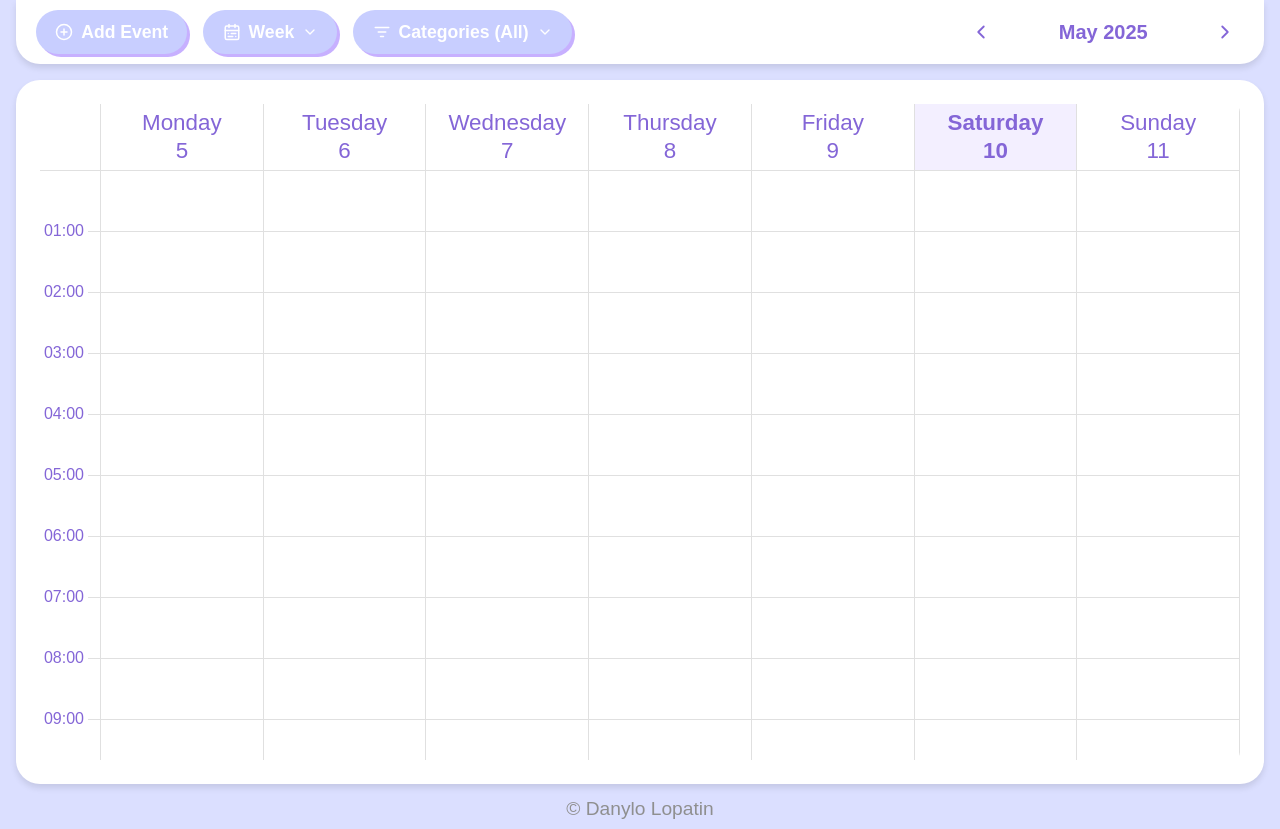
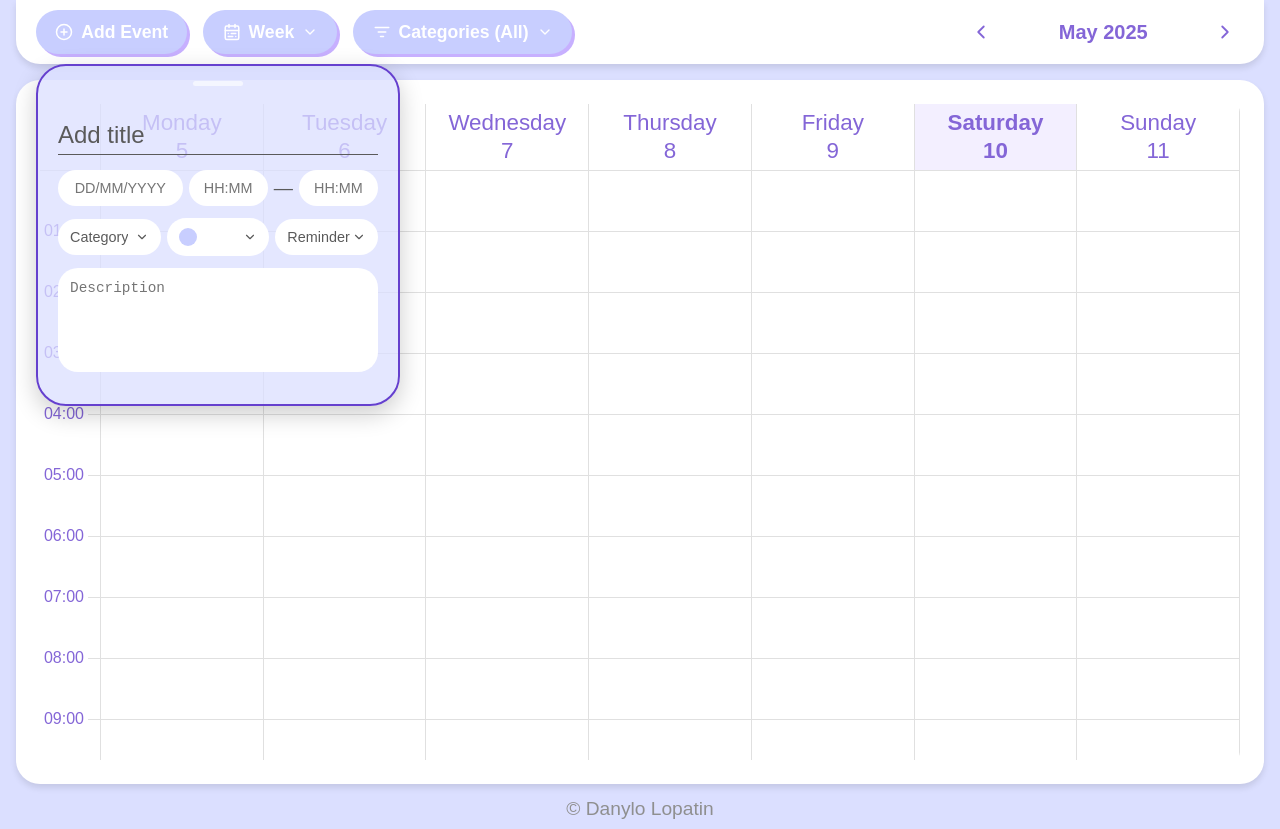
Before and after one commit to Danylo37/calendar-app, a React (Create React App) app: page / in a window 1280 px wide. Both pictures are taken after a click on the button "Add Event". Built offline with nearby package versions, Linux system fonts and the light colour scheme.

Commit message:
Added first version of EventForm (without functionality)

```diff
--- a/src/components/EventForm.js
+++ b/src/components/EventForm.js
@@ -1,7 +1,153 @@
-import React from 'react';
+import React, { useEffect, useRef, useState, useCallback } from 'react';
+import '../styles/EventForm.css';
+import { ChevronDown } from 'lucide-react';
 
-function EventForm() {
-    return <div>Form</div>;
-}
+const EventForm = ({ isOpen, onClose, triggerPosition }) => {
+    const formRef = useRef(null);
+    const [isDragging, setIsDragging] = useState(false);
+    const [dragOffset, setDragOffset] = useState({ x: 0, y: 0 });
+    const [position, setPosition] = useState({ x: 0, y: 0 });
+
+    useEffect(() => {
+        if (isOpen && formRef.current && triggerPosition) {
+            const xPos = triggerPosition.left;
+            const yPos = triggerPosition.top + triggerPosition.height + 10;
+
+            setPosition({ x: xPos, y: yPos });
+
+            formRef.current.style.transformOrigin = `top left`;
+        }
+    }, [isOpen, triggerPosition]);
+
+    useEffect(() => {
+        if (formRef.current) {
+            formRef.current.style.left = `${position.x}px`;
+            formRef.current.style.top = `${position.y}px`;
+        }
+    }, [position]);
+
+    useEffect(() => {
+        const handleClickOutside = (event) => {
+            if (isOpen && formRef.current && !formRef.current.contains(event.target)) {
+                onClose();
+            }
+        };
+
+        document.addEventListener('mousedown', handleClickOutside);
+
+        return () => {
+            document.removeEventListener('mousedown', handleClickOutside);
+        };
+    }, [isOpen, onClose]);
+
+    const handleMouseDown = useCallback((e) => {
+        if (e.target.closest('.form-header')) {
+            setIsDragging(true);
+
+            const rect = formRef.current.getBoundingClientRect();
+            setDragOffset({
+                x: e.clientX - rect.left,
+                y: e.clientY - rect.top
+            });
+
+            e.preventDefault();
+            e.stopPropagation();
+        }
+    }, []);
+
+    const handleMouseMove = useCallback((e) => {
+        if (isDragging && formRef.current) {
+            const newX = e.clientX - dragOffset.x;
+            const newY = e.clientY - dragOffset.y;
+
+            setPosition({ x: newX, y: newY });
+        }
+    }, [isDragging, dragOffset]);
+
+    const handleMouseUp = useCallback(() => {
+        setIsDragging(false);
+    }, []);
+
+    useEffect(() => {
+        if (isDragging) {
+            document.addEventListener('mousemove', handleMouseMove);
+            document.addEventListener('mouseup', handleMouseUp);
+        } else {
+            document.removeEventListener('mousemove', handleMouseMove);
+            document.removeEventListener('mouseup', handleMouseUp);
+        }
+
+        return () => {
+            document.removeEventListener('mousemove', handleMouseMove);
+            document.removeEventListener('mouseup', handleMouseUp);
+        };
+    }, [isDragging, handleMouseMove, handleMouseUp]);
+
+    if (!isOpen) return null;
+
+    return (
+        <div
+            ref={formRef}
+            className={`event-form ${isOpen ? 'active' : ''}`}
+            style={{
+                left: `${position.x}px`,
+                top: `${position.y}px`
+            }}
+        >
+            <div className="form-header" onMouseDown={handleMouseDown}>
+                <div className="drag-handle-container">
+                    <div className="drag-handle"></div>
+                </div>
+            </div>
+
+            <input
+                type="text"
+                className="event-form-title"
+                placeholder="Add title"
+            />
+
+            <div className="event-form-row date-time-row">
+                <input
+                    type="text"
+                    className="event-form-input date-input"
+                    placeholder="DD/MM/YYYY"
+                />
+                <input
+                    type="text"
+                    className="event-form-input time-input"
+                    placeholder="HH:MM"
+                />
+                <span className="time-separator">—</span>
+                <input
+                    type="text"
+                    className="event-form-input time-input"
+                    placeholder="HH:MM"
+                />
+            </div>
+
+            <div className="event-form-row">
+                <div className="event-form-input dropdown-field">
+                    <span className="dropdown-text">Category</span>
+                    <ChevronDown size={14} />
+                </div>
+                <div className="event-form-input dropdown-field">
+                    <div className="color-indicator"></div>
+                    <ChevronDown size={14} />
+                </div>
+                <div className="event-form-input dropdown-field">
+                    <span className="dropdown-text">Reminder</span>
+                    <ChevronDown size={14} />
+                </div>
+            </div>
+
+            <div className="event-form-row">
+                <textarea
+                    className="description-input"
+                    placeholder="Description"
+                ></textarea>
+            </div>
+        </div>
+    );
+};
 
 export default EventForm;
--- a/src/components/layout/Header.js
+++ b/src/components/layout/Header.js
@@ -5,14 +5,18 @@ import {
 } from 'lucide-react';
 import { useCalendar } from '../../context/CalendarContext';
 import CategoryManager from '../CategoryManager';
+import EventForm from '../EventForm';
 import '../../styles/layout/Header.css';
 
 function Header() {
     const { currentDate, viewMode, setViewMode, goToPrevious, goToNext } = useCalendar();
     const [isViewDropdownOpen, setIsViewDropdownOpen] = useState(false);
     const [dropdownAnimation, setDropdownAnimation] = useState('');
+    const [isEventFormOpen, setIsEventFormOpen] = useState(false);
+    const [eventButtonPosition, setEventButtonPosition] = useState(null);
 
     const dropdownRef = useRef(null);
+    const addEventButtonRef = useRef(null);
 
     useEffect(() => {
         function handleClickOutside(event) {
@@ -79,10 +83,30 @@ function Header() {
         }
     };
 
+    const handleAddEventClick = (e) => {
+        e.stopPropagation();
+
+        if (addEventButtonRef.current) {
+            const rect = addEventButtonRef.current.getBoundingClientRect();
+            setEventButtonPosition({
+                top: rect.top,
+                left: rect.left,
+                width: rect.width,
+                height: rect.height
+            });
+        }
+        setIsEventFormOpen(true);
+    };
+
     return (
+        <>
             <header className="header">
                 <div className="header-left">
-                <button className="btn">
+                    <button
+                        className="btn"
+                        ref={addEventButtonRef}
+                        onClick={handleAddEventClick}
+                    >
                         <PlusCircle size={18} />
                         <span>Add Event</span>
                     </button>
@@ -136,6 +160,13 @@ function Header() {
                     </button>
                 </div>
             </header>
+
+            <EventForm
+                isOpen={isEventFormOpen}
+                onClose={() => setIsEventFormOpen(false)}
+                triggerPosition={eventButtonPosition}
+            />
+        </>
     );
 }
 
--- a/src/styles/EventForm.css
+++ b/src/styles/EventForm.css
@@ -0,0 +1,167 @@
+.event-form {
+    position: fixed;
+    width: 320px;
+    max-width: 95vw;
+    background-color: rgba(219, 223, 255, 0.75);
+    border-radius: 30px;
+    padding: 20px;
+    box-shadow: 0 8px 24px rgba(0, 0, 0, 0.2);
+    transform: scale(0.8);
+    opacity: 0;
+    transition: transform 0.3s ease, opacity 0.3s ease;
+    transform-origin: top left;
+    cursor: default;
+    z-index: 1001;
+    border: 2px solid #6540CE;
+    pointer-events: none;
+}
+
+.event-form.active {
+    transform: scale(1);
+    opacity: 1;
+    pointer-events: auto;
+}
+
+.event-form.active {
+    transform: scale(1);
+    opacity: 1;
+}
+
+.form-header {
+    margin: -20px -20px 15px;
+    padding: 15px 20px 5px;
+    border-radius: 30px 30px 0 0;
+    cursor: grab;
+    position: relative;
+    user-select: none;
+}
+
+.form-header:active {
+    cursor: grabbing;
+}
+
+.drag-handle-container {
+    display: flex;
+    justify-content: center;
+    margin-bottom: 10px;
+}
+
+.drag-handle {
+    width: 50px;
+    height: 5px;
+    border-radius: 3px;
+    background-color: rgba(255, 255, 255, 0.6);
+    user-select: none;
+}
+
+.event-form-title {
+    border: none;
+    border-bottom: 1px solid #5A5A5A;
+    background: transparent;
+    font-size: 1.5rem;
+    color: #5A5A5A;
+    width: 100%;
+    padding: 5px 0;
+    margin-bottom: 15px;
+    outline: none;
+}
+
+.event-form-title::placeholder {
+    color: #5A5A5A;
+}
+
+.event-form-row {
+    display: flex;
+    gap: 6px;
+    margin-bottom: 12px;
+    align-items: center;
+    flex-wrap: wrap;
+}
+
+.date-time-row {
+    flex-wrap: nowrap;
+    justify-content: space-between;
+}
+
+.event-form-input {
+    padding: 10px 12px;
+    border: none;
+    border-radius: 20px;
+    font-size: 0.9rem;
+    background-color: white;
+    color: #5A5A5A;
+    text-align: center;
+}
+
+.event-form-input:focus {
+    outline: none;
+    box-shadow: 0 0 0 2px #6540CE;
+}
+
+.date-input {
+    width: 42%;
+    min-width: 0;
+}
+
+.time-input {
+    width: 23%;
+    min-width: 0;
+}
+
+.time-separator {
+    font-size: 1.2rem;
+    color: #5A5A5A;
+    margin: 0;
+    flex-shrink: 1;
+}
+
+.category-input {
+    flex: 1;
+}
+
+.event-form-input:hover {
+    background-color: #f5f5f5;
+}
+
+.dropdown-field {
+    display: flex;
+    align-items: center;
+    justify-content: space-between;
+    cursor: pointer;
+    flex: 1;
+    min-width: 0;
+    white-space: nowrap;
+    overflow: hidden;
+    text-overflow: ellipsis;
+}
+
+.dropdown-text {
+    color: #5A5A5A;
+    overflow: hidden;
+    text-overflow: ellipsis;
+}
+
+.color-indicator {
+    width: 18px;
+    height: 18px;
+    border-radius: 50%;
+    background-color: #C8CEFF;
+    margin-right: 6px;
+}
+
+.description-input {
+    width: 100%;
+    min-height: 80px;
+    padding: 12px;
+    border: none;
+    border-radius: 20px;
+    font-size: 0.9rem;
+    resize: none;
+    background-color: white;
+    color: #5A5A5A;
+}
+
+.description-input:focus {
+    outline: none;
+    box-shadow: 0 0 0 2px #6540CE;
+}
```
Lines whose indentation alone changed are shown as unchanged.
